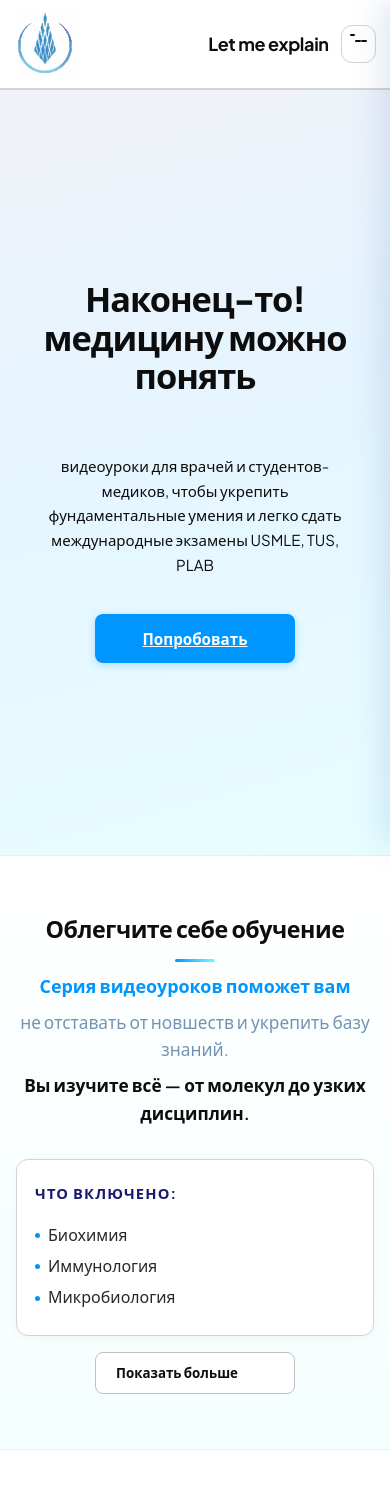
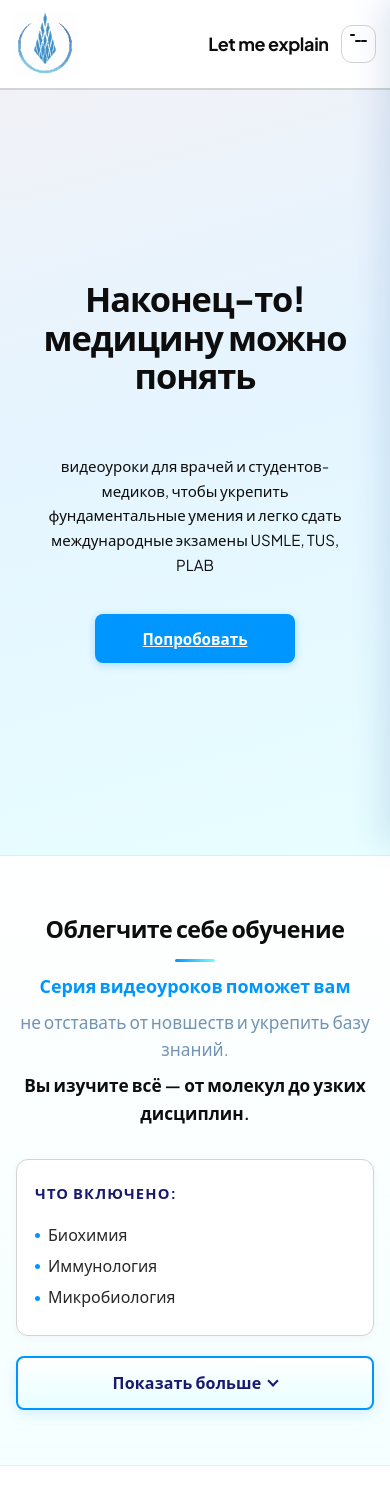
Before and after one commit to isan228/lemeexp, a React (Vite) app in the folder frontend/: page / in a window 390 px wide. Shown: the top 1512 px of the page. Built offline with nearby package versions, Linux system fonts and the light colour scheme.

Commit message:
chore: deploy 2026-06-20T01-24

```diff
--- a/frontend/src/pages/LandingPage.jsx
+++ b/frontend/src/pages/LandingPage.jsx
@@ -286,7 +286,7 @@ export default function LandingPage() {
           </div>
           <button
             type="button"
-            className="landing-curriculum-expand-btn btn-secondary"
+            className="landing-curriculum-expand-btn"
             aria-expanded={curriculumExpanded}
             onClick={() => setCurriculumExpanded((v) => !v)}
           >
--- a/frontend/src/styles/landing-ui.css
+++ b/frontend/src/styles/landing-ui.css
@@ -408,10 +408,54 @@
   border-left: 1px solid var(--lp-gray-light);
 }
 
-.landing-curriculum-expand-btn {
+.landing-marketing .landing-curriculum-expand-btn {
   display: none;
-  margin: 16px auto 0;
-  min-width: 200px;
+  align-items: center;
+  justify-content: center;
+  gap: 8px;
+  margin: 20px auto 0;
+  width: 100%;
+  max-width: 760px;
+  padding: 14px 28px;
+  border: 2px solid var(--lp-blue);
+  border-radius: var(--lp-radius-sm);
+  background: linear-gradient(180deg, var(--lp-white) 0%, rgba(125, 249, 255, 0.12) 100%);
+  color: var(--lp-navy);
+  font-family: inherit;
+  font-size: 1rem;
+  font-weight: 600;
+  letter-spacing: 0.01em;
+  cursor: pointer;
+  transition: background 0.15s ease, color 0.15s ease, border-color 0.15s ease, box-shadow 0.15s ease;
+  box-shadow: 0 4px 14px rgba(0, 150, 255, 0.14);
+}
+
+.landing-marketing .landing-curriculum-expand-btn::after {
+  content: "";
+  width: 8px;
+  height: 8px;
+  border-right: 2px solid currentColor;
+  border-bottom: 2px solid currentColor;
+  transform: rotate(45deg);
+  margin-top: -4px;
+  transition: transform 0.15s ease;
+}
+
+.landing-marketing .landing-curriculum-expand-btn[aria-expanded="true"]::after {
+  transform: rotate(-135deg);
+  margin-top: 2px;
+}
+
+.landing-marketing .landing-curriculum-expand-btn:hover {
+  background: var(--lp-blue);
+  color: var(--lp-white);
+  border-color: var(--lp-blue);
+  box-shadow: 0 6px 18px rgba(0, 150, 255, 0.28);
+}
+
+.landing-marketing .landing-curriculum-expand-btn:active {
+  transform: translateY(1px);
+  box-shadow: 0 2px 8px rgba(0, 150, 255, 0.2);
 }
 
 /* —— About & benefits —— */
@@ -818,8 +862,8 @@ a.nav-muted:hover {
     display: none;
   }
 
-  .landing-curriculum-expand-btn {
-    display: block;
+  .landing-marketing .landing-curriculum-expand-btn {
+    display: flex;
   }
 
   .landing-curriculum-block-systems {
```
